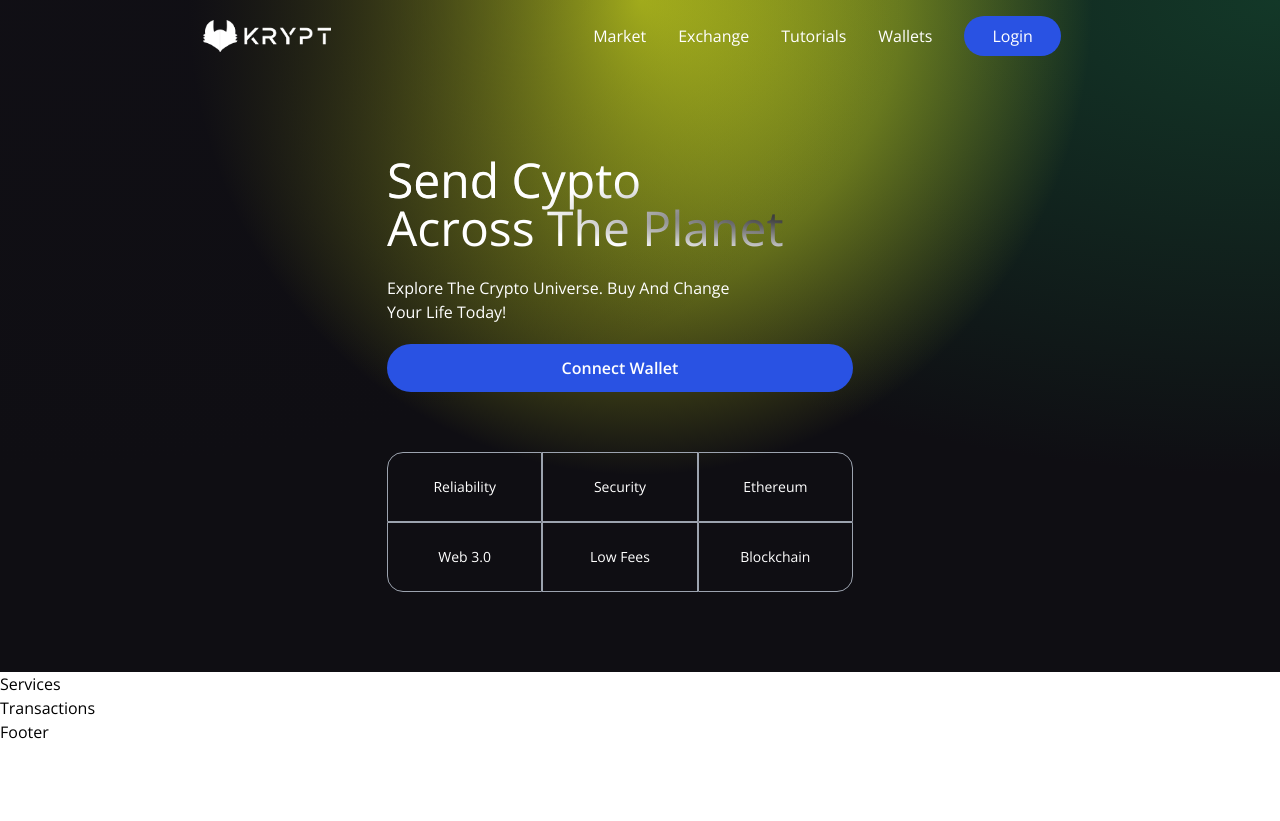
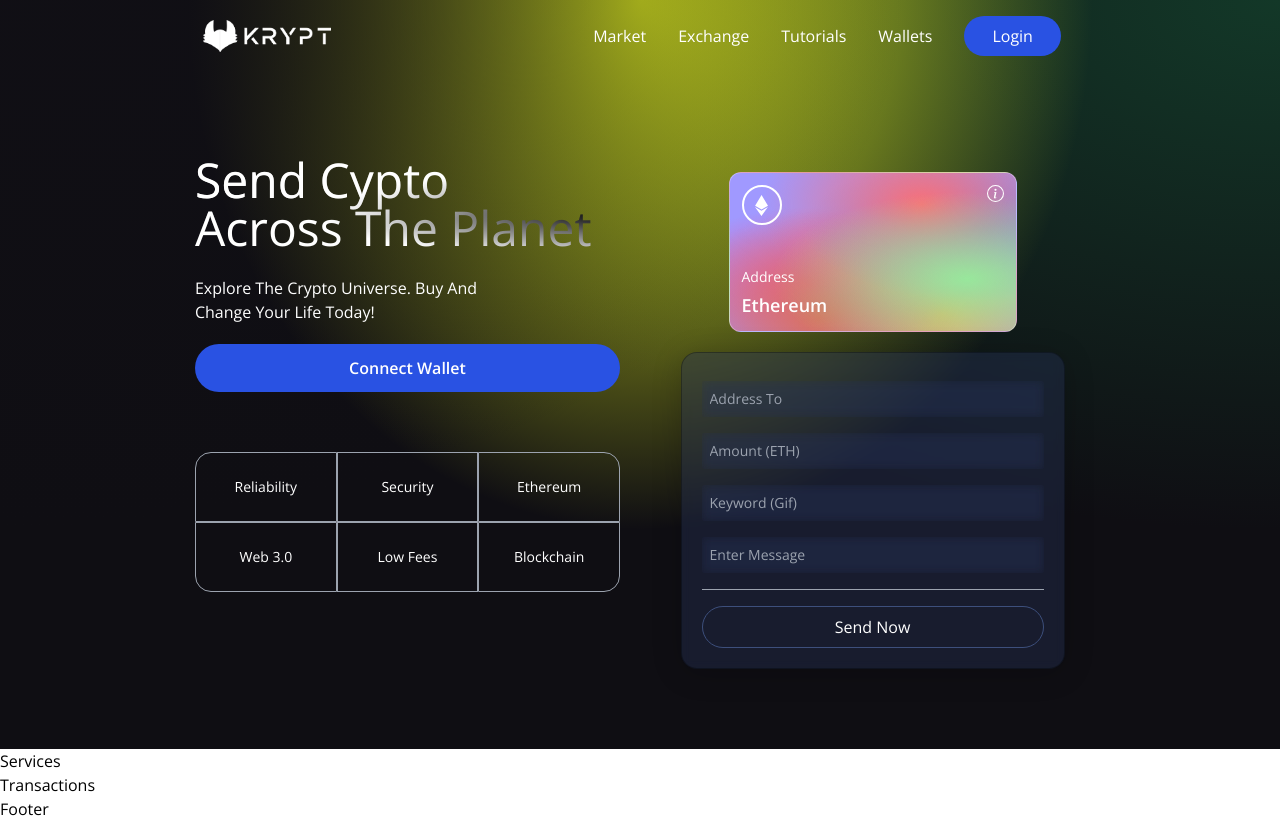
Before and after one commit to lucaspittam/Web3-App-1, a React (Vite) app in the folder client/: page / in a window 1280 px wide. Before the commit the page ends 800 px from the top, so only its background shows below. Built offline with nearby package versions, Linux system fonts and the light colour scheme.

Commit message:
finished welcome pager js and styling for send function and address div

```diff
--- a/client/src/components/Welcome.jsx
+++ b/client/src/components/Welcome.jsx
@@ -7,10 +7,24 @@
 
 const commonStyles = "min-h-[70px] sm:px-0 px-2 sm:min-w-[120px] flex justify-center items-center border-[0.5px] border-gray-400 text-sm font-light text-white";
 
+const Input = ({placeholder, name, type, value, handleChange}) => (
+    <input
+    placeholder={placeholder}
+    type={type}
+    step="0.0001"
+    value={value}
+    onChange={(e) => handleChange(e, name)}
+    className="my-2 w-full rounded-sm p-2 outline-non bg-transparent text-white border-none text-sm white-glassmorphism"
+    />
+);
 
 const Welcome = () => {
 
     const connectWallet = () => {
+
+    }
+
+    const handleSubmit = () => {
 
     }
 
@@ -48,6 +62,49 @@
                         </div>
                     </div>
                 </div>
+
+                <div className="flex flex-col flex-1 items-center justify-start w-full md:mt-0 mt-10">
+                    <div className="p-3 justify-end items-start flex-col rounded-xl h-40 sm:w-72 w-full my-5 eth-card white-glassmorphism">
+                        <div className="flex justify-between flex-col w-full h-full">
+                            <div className="flex justify-between items-start">
+                                <div className="w-10 h-10 rounded-full border-2 border-white flex justify-center items-center">
+                                    <SiEthereum fontSize={21} color="fff"/>
+                                </div>
+                                <BsInfoCircle fontSize={17} color="fff"/>
+                            </div>
+                            <div>
+                                <p className="text-white font-light text-sm">
+                                    Address
+                                </p>
+                                <p className="text-white font-semibold text-lg mt-1">
+                                    Ethereum
+                                </p>
+                            </div>
+                        </div>
+                    </div>
+
+                    <div className="p-5 sm:w-96 w-full flex flex-col justify-start items-center blue-glassmorphism">
+                        <Input placeholder="Address To" name="addressTo" type="text" handleChange={handleSubmit}/>
+                        <Input placeholder="Amount (ETH)" name="amount" type="number" handleChange={ handleSubmit } />
+                        <Input placeholder="Keyword (Gif)" name="keyword" type="text" handleChange={handleSubmit}/>
+                        <Input placeholder="Enter Message" name="message" type="text" handleChange={handleSubmit}/>
+
+                        <div className="h-[1px] w-full bg-gray-400 my-2" />
+
+                        {false ? (
+                            <Loader />
+                        ) : (
+                            <button
+                               type="button"
+                               onClick={handleSubmit}
+                               className="text-white w-full mt-2 border-[1px] p-2 border-[#3d4f7c] rounded-full cursor-pointer"
+                               >
+                               Send Now
+                            </button>
+                        )}
+                    </div>
+
+                </div>
             </div>
         </div>
     );
```
